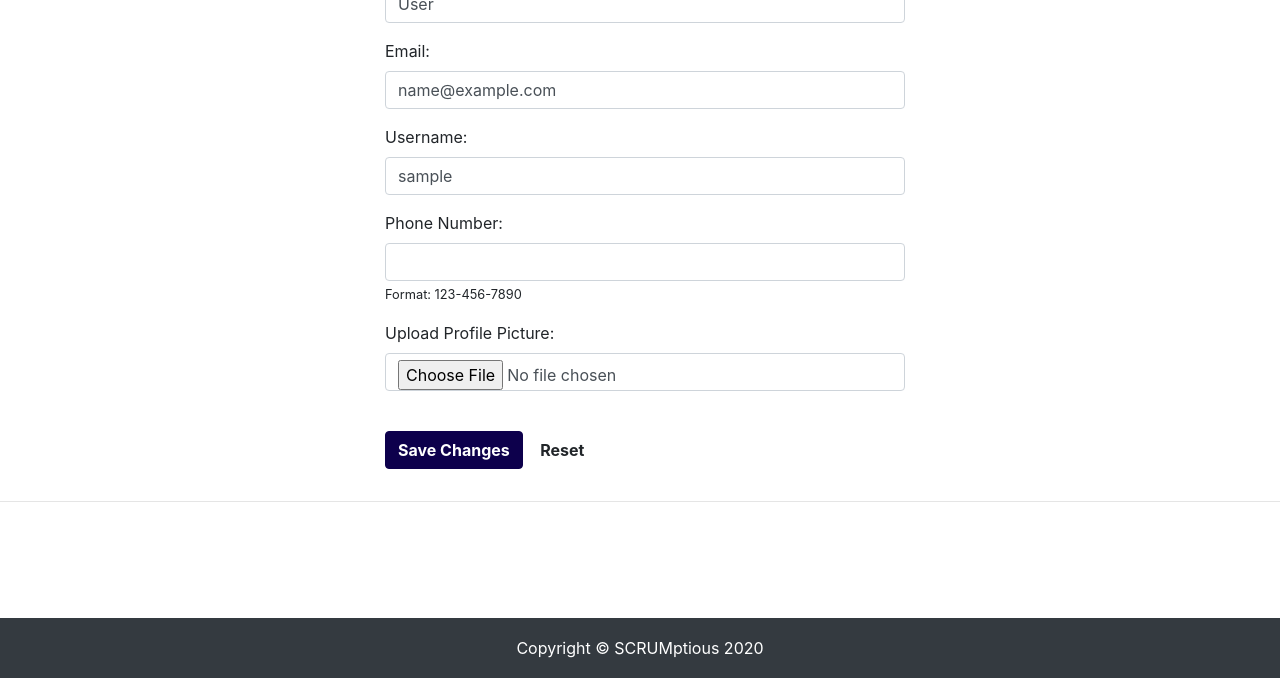
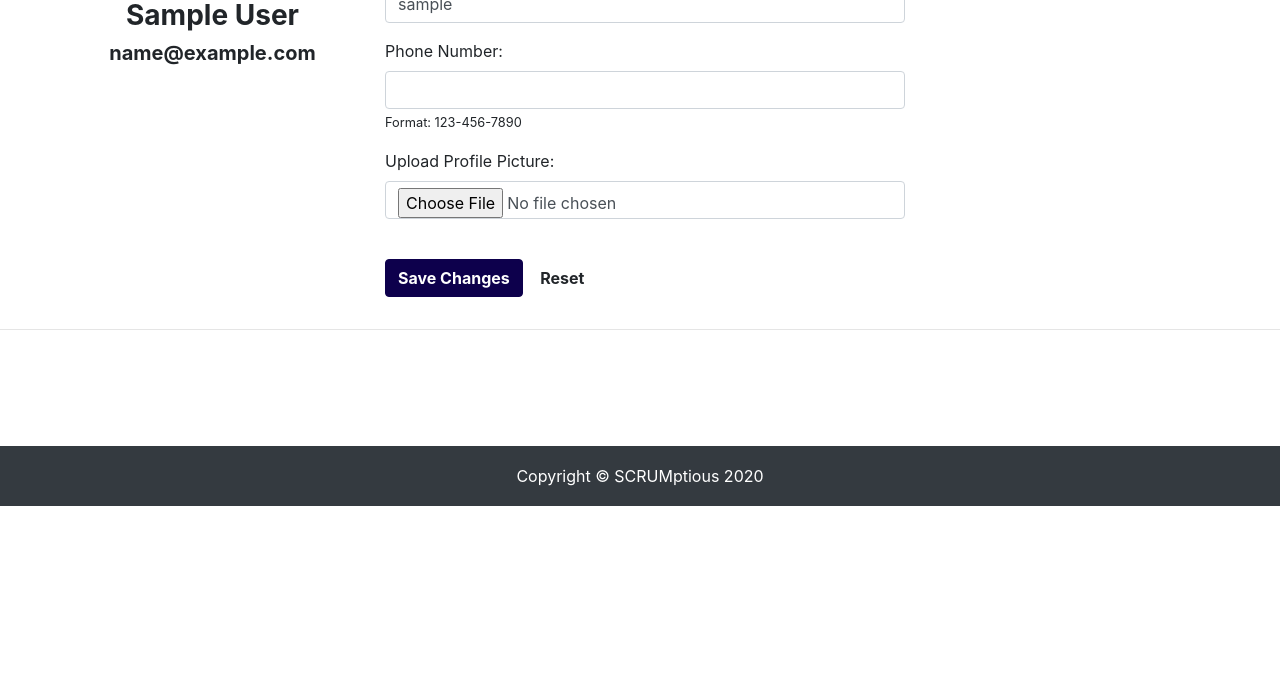
Before and after one commit to msb5pe/quick_tutor, a Django app: page /login/edit/ in a window 1280 px wide. Shown: the part 341-1019 px from the top of the page. After the commit the page ends 847 px from the top, so only its background shows below. Run offline with Django 3.2, Linux system fonts and the light colour scheme; the visitor is signed in with stand-in values (Sample User, id 1); data comes from the database, SQL or seed files in the repository; parts of the project's set-up code (start-up, migrations or seed data) failed here and were passed over; some libraries are stand-ins or nearby versions.

Commit message:
Requirements

```diff
--- a/login/templates/login/edit_profile2.html
+++ b/login/templates/login/edit_profile2.html
@@ -15,6 +15,8 @@
                  onerror="this.onerror=null; this.src='defaults/default.jpg'"
                  height="240" width="240">
             {% endif %}
+            <h3>{{ this_user.first_name }} {{ this_user.last_name }}</h3>
+            <h5>{{ this_user.email }}</h5>
 <!--            <h6>Upload a photo...</h6>-->
 
 <!--            <input type="file" class="form-control" name="picture">-->
@@ -32,18 +34,18 @@
           <form action="{% url 'login:edit_redirect' %}" method="POST"
                 class="form-horizontal" role="form" enctype="multipart/form-data">
             {% csrf_token %}
-            <div class="form-group">
-              <label class="col-lg-3 control-label">First name:</label>
-              <div class="col-lg-8">
-                <input class="form-control" type="text" value="{{ this_user.first_name }}" name="first_name" required>
-              </div>
-            </div>
-            <div class="form-group">
-              <label class="col-lg-3 control-label">Last name:</label>
-              <div class="col-lg-8">
-                <input class="form-control" type="text" value="{{ this_user.last_name }}" name="last_name" required>
-              </div>
-            </div>
+<!--            <div class="form-group">-->
+<!--              <label class="col-lg-3 control-label">First name:</label>-->
+<!--              <div class="col-lg-8">-->
+<!--                <input class="form-control" type="text" value="{{ this_user.first_name }}" name="first_name" required>-->
+<!--              </div>-->
+<!--            </div>-->
+<!--            <div class="form-group">-->
+<!--              <label class="col-lg-3 control-label">Last name:</label>-->
+<!--              <div class="col-lg-8">-->
+<!--                <input class="form-control" type="text" value="{{ this_user.last_name }}" name="last_name" required>-->
+<!--              </div>-->
+<!--            </div>-->
             <div class="form-group">
               <label class="col-lg-3 control-label">Email:</label>
               <div class="col-lg-8">
--- a/login/urls.py
+++ b/login/urls.py
@@ -23,6 +23,6 @@ urlpatterns = [
     path('selector/', views.class_selector, name='selector'),
     path('hrdirect/', views.home_redirect, name='hrdirect'),
     path('authentication_error/', views.authErrorHandler, name='authError'),
-    path('edit/', views.edit_profile2, name='edit_profile'),
+    path('edit/', views.edit_profile, name='edit_profile'),
     path('edit_redirect/', views.edit_redirect, name='edit_redirect')
 ]
--- a/login/views.py
+++ b/login/views.py
@@ -78,7 +78,7 @@ def authErrorHandler(request):
     return render(request, 'login/wrong_email.html')
 
 @login_required()
-def edit_profile2(request):
+def edit_profile(request):
     this_user = request.user
     user_profile = find_user(request.user)
     args = {'this_user': this_user, 'user_profile': user_profile}
@@ -88,8 +88,8 @@ def edit_profile2(request):
 def edit_redirect(request):
     user = request.user
     user_profile = find_user(request.user)
-    user.first_name = request.POST.get('first_name')
-    user.last_name = request.POST.get('last_name')
+    # user.first_name = request.POST.get('first_name')
+    # user.last_name = request.POST.get('last_name')
     user.username = request.POST.get('username')
     user.email = request.POST.get('email')
     user.save()
--- a/requirements.txt
+++ b/requirements.txt
@@ -14,6 +14,7 @@ django-phonenumber-field==4.0.0
 gunicorn==20.0.4
 idna==2.9
 oauthlib==3.1.0
+Pillow==7.1.1
 psycopg2==2.8.4
 PyJWT==1.7.1
 python-dotenv==0.12.0
```
